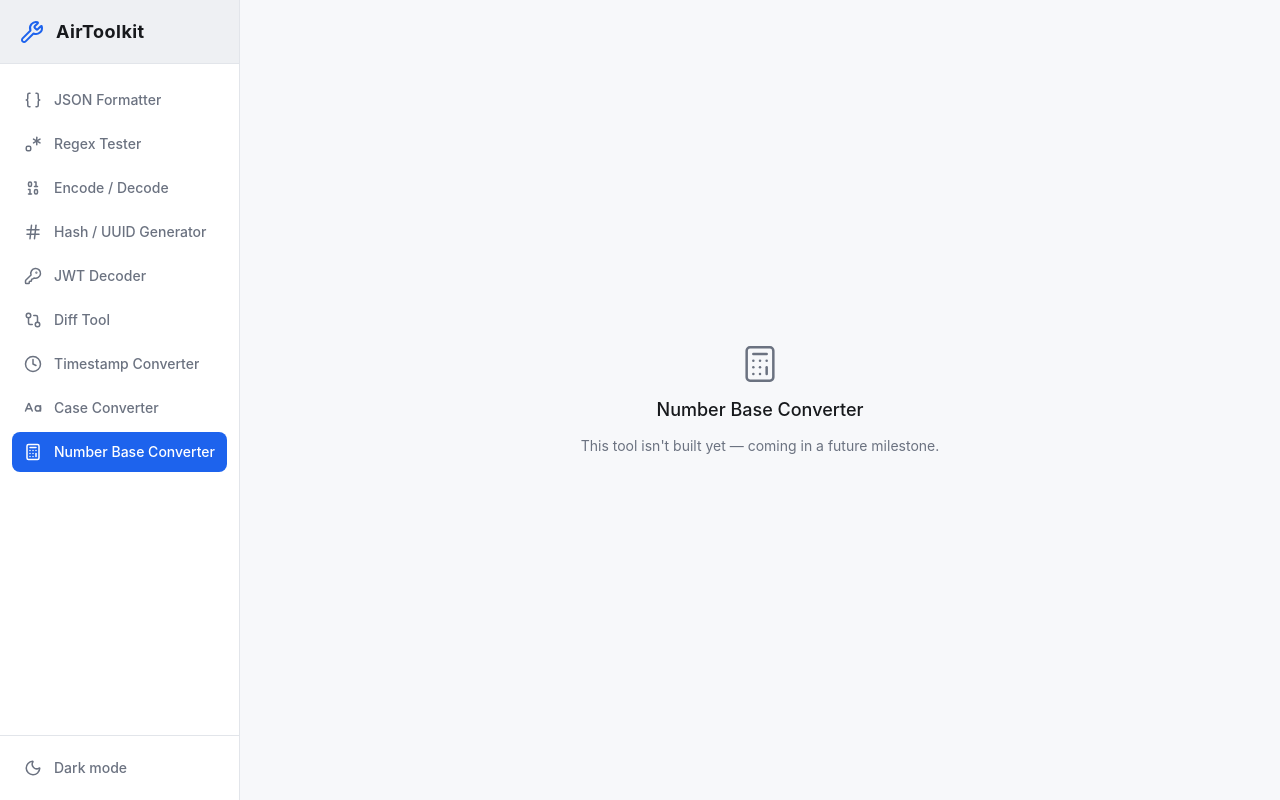
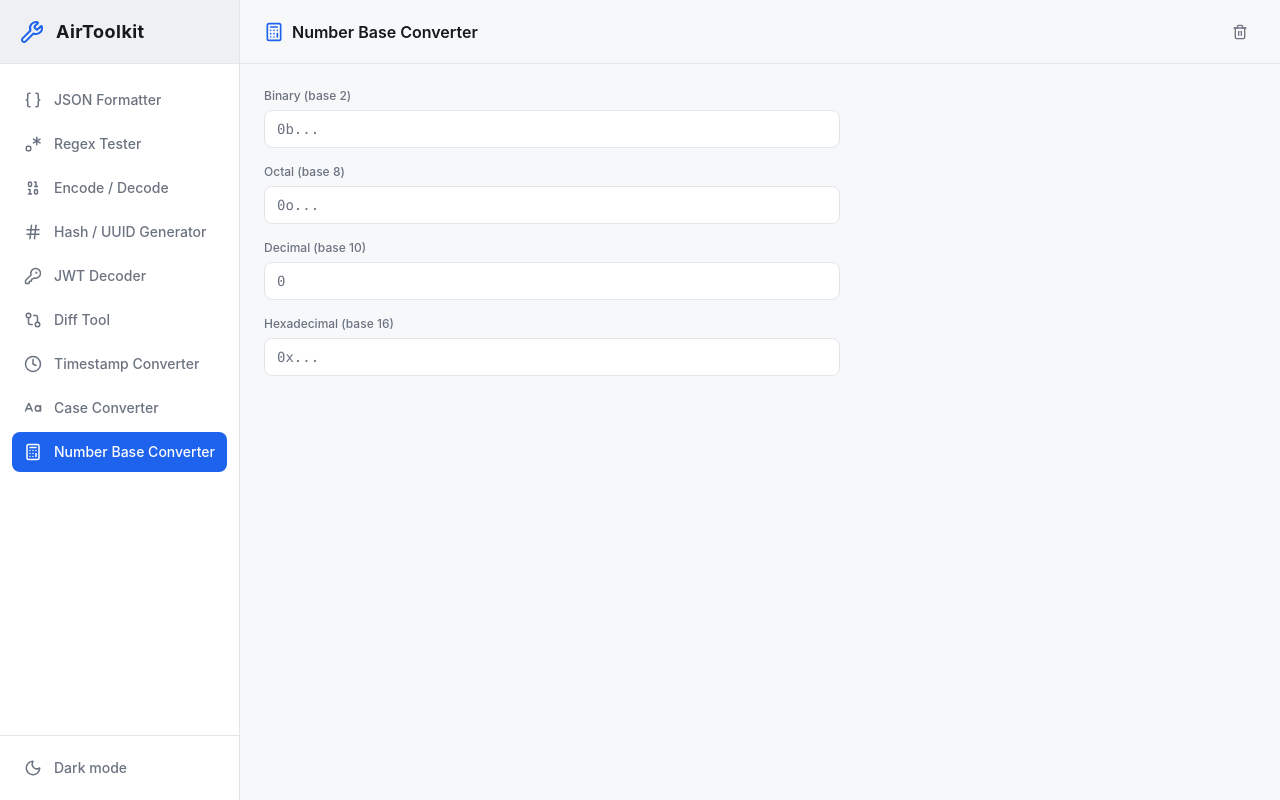
Before and after one commit to Ayoub-EDAHLOULI/AirToolkit, a React (Vite) app: page /#/base in a window 1280 px wide. Built offline with nearby package versions, Linux system fonts and the light colour scheme.

Commit message:
Add Number Base Converter tool
Convert between binary, octal, decimal, and hexadecimal live as any
field is edited, using BigInt so values aren't limited to JS's 53-bit
safe integer range. Completes the MVP tool roadmap.

```diff
--- a/src/App.tsx
+++ b/src/App.tsx
@@ -10,6 +10,7 @@ import JwtDecoder from "./pages/JwtDecoder";
 import DiffTool from "./pages/DiffTool";
 import TimestampConverter from "./pages/TimestampConverter";
 import CaseConverter from "./pages/CaseConverter";
+import NumberBaseConverter from "./pages/NumberBaseConverter";
 import { tools } from "./tools";
 import "./App.css";
 
@@ -22,6 +23,7 @@ const BUILT_PATHS = [
   "/diff",
   "/timestamp",
   "/case",
+  "/base",
 ];
 
 export default function App() {
@@ -38,6 +40,7 @@ export default function App() {
           <Route path="/diff" element={<DiffTool />} />
           <Route path="/timestamp" element={<TimestampConverter />} />
           <Route path="/case" element={<CaseConverter />} />
+          <Route path="/base" element={<NumberBaseConverter />} />
           {tools
             .filter((tool) => !BUILT_PATHS.includes(tool.path))
             .map((tool) => (
--- /dev/null
+++ b/src/pages/NumberBaseConverter.tsx
@@ -0,0 +1,129 @@
+import { useState } from "react";
+import { Calculator, Copy, Check, Trash2 } from "lucide-react";
+
+type Base = 2 | 8 | 10 | 16;
+
+interface BaseField {
+  base: Base;
+  label: string;
+  prefix: string;
+  pattern: RegExp;
+}
+
+const FIELDS: BaseField[] = [
+  { base: 2, label: "Binary", prefix: "0b", pattern: /^[01]*$/ },
+  { base: 8, label: "Octal", prefix: "0o", pattern: /^[0-7]*$/ },
+  { base: 10, label: "Decimal", prefix: "", pattern: /^[0-9]*$/ },
+  { base: 16, label: "Hexadecimal", prefix: "0x", pattern: /^[0-9a-fA-F]*$/ },
+];
+
+function toAllBases(value: bigint): Record<Base, string> {
+  return {
+    2: value.toString(2),
+    8: value.toString(8),
+    10: value.toString(10),
+    16: value.toString(16).toUpperCase(),
+  };
+}
+
+export default function NumberBaseConverter() {
+  const [values, setValues] = useState<Record<Base, string>>({
+    2: "",
+    8: "",
+    10: "",
+    16: "",
+  });
+  const [error, setError] = useState<string | null>(null);
+  const [copiedBase, setCopiedBase] = useState<Base | null>(null);
+
+  const handleChange = (base: Base, raw: string) => {
+    const field = FIELDS.find((f) => f.base === base)!;
+
+    if (!field.pattern.test(raw)) {
+      return;
+    }
+
+    if (!raw) {
+      setValues({ 2: "", 8: "", 10: "", 16: "" });
+      setError(null);
+      return;
+    }
+
+    try {
+      const parsed = BigInt(
+        base === 10 ? raw : `${field.prefix}${raw}`,
+      );
+      setValues(toAllBases(parsed));
+      setError(null);
+    } catch {
+      setError("Invalid number for this base.");
+    }
+  };
+
+  const handleCopy = async (base: Base) => {
+    const value = values[base];
+    if (!value) return;
+    await navigator.clipboard.writeText(value);
+    setCopiedBase(base);
+    setTimeout(() => setCopiedBase(null), 1500);
+  };
+
+  const clear = () => {
+    setValues({ 2: "", 8: "", 10: "", 16: "" });
+    setError(null);
+  };
+
+  return (
+    <div className="flex flex-1 flex-col overflow-hidden">
+      <div className="flex items-center justify-between px-6 h-16 border-b border-border shrink-0">
+        <div className="flex items-center gap-2">
+          <Calculator className="text-primary" size={20} />
+          <h2 className="font-semibold text-text">Number Base Converter</h2>
+        </div>
+        <button
+          onClick={clear}
+          className="p-2 rounded-lg text-subText hover:bg-inputBg transition-colors"
+          title="Clear"
+        >
+          <Trash2 size={16} />
+        </button>
+      </div>
+
+      <div className="flex-1 overflow-y-auto custom-scrollbar p-6">
+        <div className="max-w-xl flex flex-col gap-4">
+          {FIELDS.map((field) => (
+            <div key={field.base} className="flex flex-col gap-1.5">
+              <label className="text-xs font-medium text-subText">
+                {field.label} (base {field.base})
+              </label>
+              <div className="flex items-center gap-2">
+                <input
+                  value={values[field.base]}
+                  onChange={(e) => handleChange(field.base, e.target.value)}
+                  placeholder={field.prefix ? `${field.prefix}...` : "0"}
+                  spellCheck={false}
+                  className="flex-1 rounded-lg border border-border bg-card px-3 py-2 font-mono text-sm text-text outline-none placeholder:text-subText"
+                />
+                {values[field.base] && (
+                  <button
+                    onClick={() => handleCopy(field.base)}
+                    className="shrink-0 p-2 rounded-lg text-subText hover:bg-inputBg hover:text-text transition-colors"
+                    title="Copy"
+                  >
+                    {copiedBase === field.base ? (
+                      <Check size={16} />
+                    ) : (
+                      <Copy size={16} />
+                    )}
+                  </button>
+                )}
+              </div>
+            </div>
+          ))}
+
+          {error && <p className="text-sm text-danger">{error}</p>}
+        </div>
+      </div>
+    </div>
+  );
+}
```
